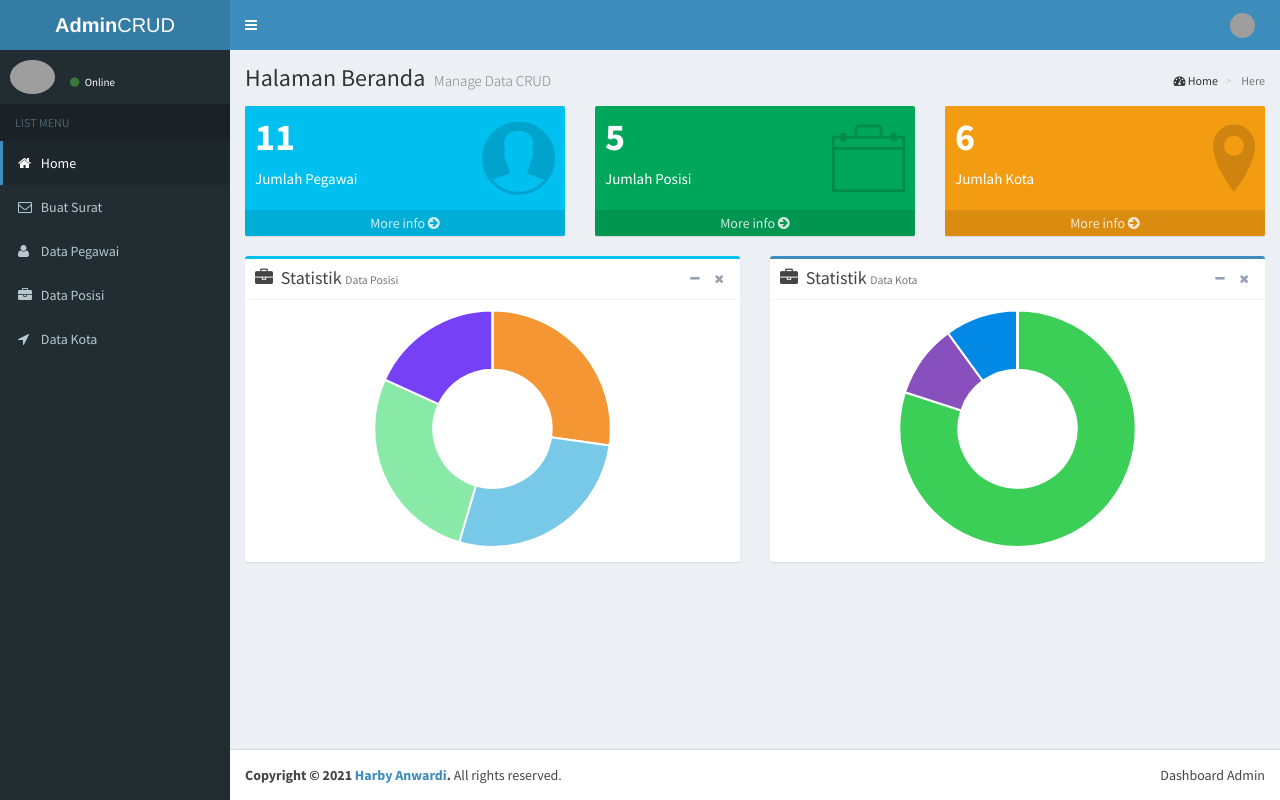
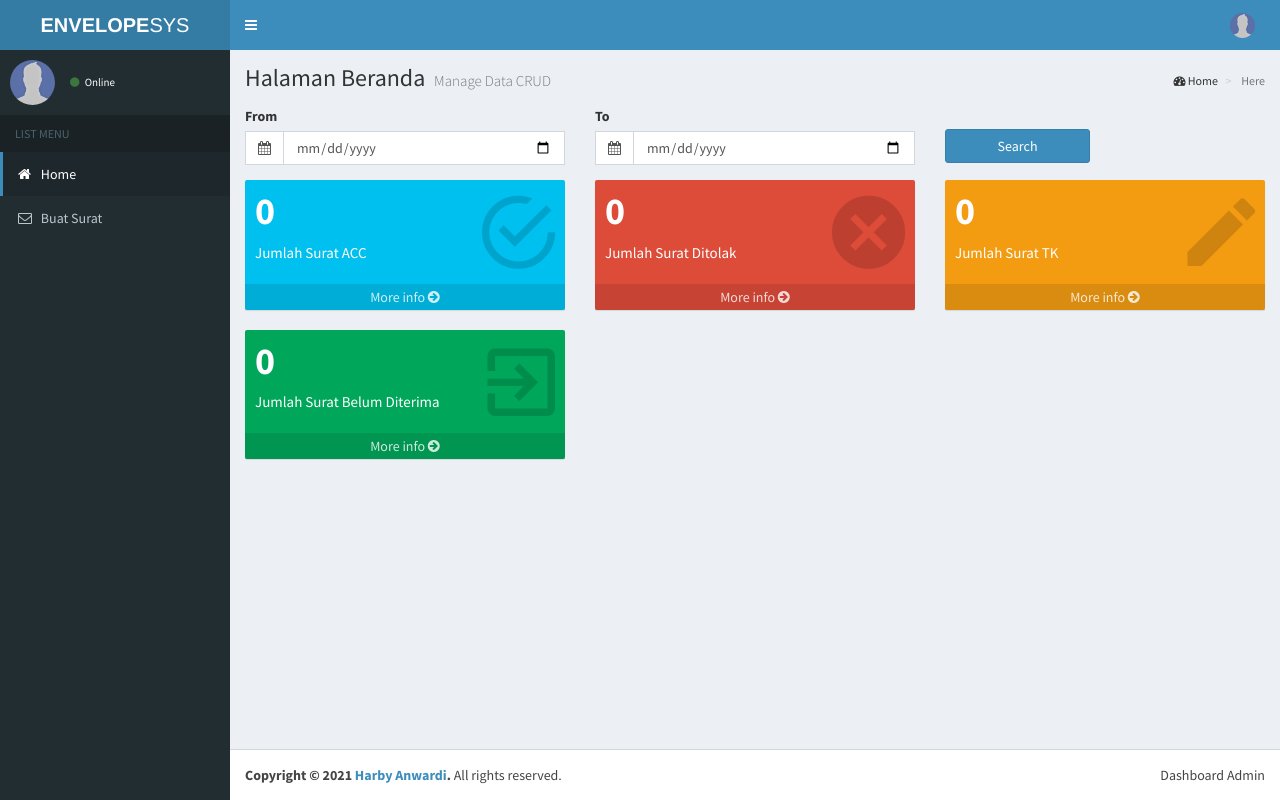
Before and after one commit to harbyanwardi/envelopesys, a CodeIgniter app: page /Home in a window 1280 px wide. Run offline with CodeIgniter, Linux system fonts and the light colour scheme; a user stored in the database is signed in; data comes from the database, SQL or seed files in the repository; data that the repository does not hold is empty; some web fonts are replaced; grey boxes are pictures that could not be loaded.

Commit message:
8-3-2021

```diff
--- a/application/controllers/Home.php
+++ b/application/controllers/Home.php
@@ -7,12 +7,15 @@ class Home extends AUTH_Controller {
 		$this->load->model('M_pegawai');
 		$this->load->model('M_posisi');
 		$this->load->model('M_kota');
+		$this->load->model('Mteam');
 	}
 
-	public function index() {
-		$data['jml_pegawai'] 	= $this->M_pegawai->total_rows();
-		$data['jml_posisi'] 	= $this->M_posisi->total_rows();
-		$data['jml_kota'] 		= $this->M_kota->total_rows();
+	public function index($start='',$end='') {
+
+		$data['jml_acc'] 	= $this->Mteam->total_surat('Acc',$start,$end);
+		$data['jml_belum'] 	= $this->Mteam->total_surat('',$start,$end);
+		$data['jml_tolak'] 	= $this->Mteam->total_surat('Tolak',$start,$end);
+		$data['jml_tk'] 		= $this->Mteam->total_surat('TK',$start,$end);
 		$data['userdata'] 		= $this->userdata;
 
 		$rand = array('0', '1', '2', '3', '4', '5', '6', '7', '8', '9', 'a', 'b', 'c', 'd', 'e', 'f');
--- a/application/models/Mteam.php
+++ b/application/models/Mteam.php
@@ -83,6 +83,26 @@ class Mteam extends CI_Model {
 
 		return $data->num_rows();
 	}
+
+	public function total_surat($ket,$start,$end) {
+		if($start !='' && $end != ''){
+			$where = "and tanggal_surat >='{$start}' and tanggal_surat <='{$end}'";
+		}
+		elseif ($start !='' && $end == '') {
+			$where = "and tanggal_surat >='{$start}'";
+		}
+		elseif ($start =='' && $end != '') {
+			$where = "and tanggal_surat <='{$end}'";
+		}
+		else{
+			$where = '';
+		}
+		$sql = "SELECT * FROM surat WHERE ket_diterima = '{$ket}' {$where}";
+
+		$data = $this->db->query($sql);
+
+		return $data->num_rows();
+	}
 }
 
 /* End of file M_pegawai.php */
--- a/application/views/_layout/_footer.php
+++ b/application/views/_layout/_footer.php
@@ -4,5 +4,5 @@
 		Dashboard Admin
 	</div>
 	<!-- Default to the left -->
-	<strong>Copyright &copy; 2021 <a href="#">Harby Anwardi</a>.</strong> All rights reserved.
+	<strong>Copyright &copy; 2021 <a href="https://www.instagram.com/jokingoding">Harby Anwardi</a>.</strong> All rights reserved.
 </footer>
--- a/application/views/_layout/_header.php
+++ b/application/views/_layout/_header.php
@@ -2,9 +2,9 @@
   <!-- Logo -->
   <a href="<?php echo base_url(); ?>" class="logo">
     <!-- mini logo for sidebar mini 50x50 pixels -->
-    <span class="logo-mini"><small>CRUD</small></span>
+    <span class="logo-mini"><small>ENVELOPE</small></span>
     <!-- logo for regular state and mobile devices -->
-    <span class="logo-lg"><b>Admin</b>CRUD</span>
+    <span class="logo-lg"><b>ENVELOPE</b>SYS</span>
   </a>
 
   <!-- nav -->
--- a/application/views/_layout/_nav.php
+++ b/application/views/_layout/_nav.php
@@ -11,18 +11,18 @@
         <!-- Menu Toggle Button -->
         <a href="<?php echo base_url(); ?>assets/#" class="dropdown-toggle" data-toggle="dropdown">
           <!-- The user image in the navbar-->
-          <img src="<?php echo base_url(); ?>assets/img/<?php echo $userdata->foto; ?>" class="user-image" alt="User Image">
+          <img src="<?php echo base_url(); ?>assets/img/profil1.jpg" class="user-image" alt="User Image">
           <!-- hidden-xs hides the username on small devices so only the image appears. -->
           <span class="hidden-xs"><?php echo $userdata->nama; ?></span>
         </a>
         <ul class="dropdown-menu">
           <!-- The user image in the menu -->
           <li class="user-header">
-            <img src="<?php echo base_url(); ?>assets/img/<?php echo $userdata->foto; ?>" class="img-circle" alt="User Image">
+            <img src="<?php echo base_url(); ?>assets/img/profil1.jpg" class="img-circle" alt="User Image">
 
             <p>
-              <?php echo $userdata->nama; ?> - Web Developer
-              <small>Member since Sep. 2016</small>
+              <?php echo $userdata->nama; ?>
+
             </p>
           </li>
           <!-- Menu Footer-->
--- a/application/views/_layout/_sidebar.php
+++ b/application/views/_layout/_sidebar.php
@@ -5,7 +5,7 @@
     <!-- Sidebar user panel (optional) -->
     <div class="user-panel">
       <div class="pull-left image">
-        <img src="<?php echo base_url(); ?>assets/img/<?php echo $userdata->foto; ?>" class="img-circle" alt="User Image">
+        <img src="<?php echo base_url(); ?>assets/img/profil1.jpg" class="img-circle" alt="User Image">
       </div>
       <div class="pull-left info">
         <p><?php echo $userdata->nama; ?></p>
@@ -31,26 +31,7 @@
           <span>Buat Surat</span>
         </a>
       </li>
-      <li <?php if ($page == 'pegawai') {echo 'class="active"';} ?>>
-        <a href="<?php echo base_url('Pegawai'); ?>">
-          <i class="fa fa-user"></i>
-          <span>Data Pegawai</span>
-        </a>
-      </li>
 
-      <li <?php if ($page == 'posisi') {echo 'class="active"';} ?>>
-        <a href="<?php echo base_url('Posisi'); ?>">
-          <i class="fa fa-briefcase"></i>
-          <span>Data Posisi</span>
-        </a>
-      </li>
-
-      <li <?php if ($page == 'kota') {echo 'class="active"';} ?>>
-        <a href="<?php echo base_url('Kota'); ?>">
-          <i class="fa fa-location-arrow"></i>
-          <span>Data Kota</span>
-        </a>
-      </li>
     </ul>
     <!-- /.sidebar-menu -->
   </section>
--- a/application/views/home.php
+++ b/application/views/home.php
@@ -1,79 +1,84 @@
 <div class="row">
+
+  <div class="col-lg-4 col-xs-6">
+                  <div class="form-group">
+                    <label class="control-label">From</label>
+                    <div class="input-group">
+                      <span class="input-group-addon"><i class="fa fa-calendar"></i></span>
+                      <input type="date" class="form-control" id="dateFrom" name="date_from" autocomplete="off">
+                    </div>
+                  </div>
+                </div>
+                <div class="col-lg-4 col-xs-6">
+                  <div class="form-group">
+                    <label class="control-label">To</label>
+                    <div class="input-group">
+                      <span class="input-group-addon"><i class="fa fa-calendar"></i></span>
+                      <input type="date" class="form-control" id="dateTo" name="date_to" autocomplete="off">
+                    </div>
+                  </div>
+                </div>
+                <div class="col-md-2">
+                  <div class="form-group" style="margin-top: 23px;">
+                    <button id="searchtotal" type="button" class="btn btn-block btn-primary" data-toggle="search">Search</button>
+                  </div>
+                </div>
+
+              </div>
+              <div class="row">
   <div class="col-lg-4 col-xs-6">
     <div class="small-box bg-aqua">
       <div class="inner">
-        <h3><?php echo $jml_pegawai; ?></h3>
+        <h3><?php echo $jml_acc; ?></h3>
 
-        <p>Jumlah Pegawai</p>
+        <p>Jumlah Surat ACC</p>
       </div>
       <div class="icon">
-        <i class="ion ion-ios-contact"></i>
+        <i class="ion ion-android-checkmark-circle"></i>
       </div>
-      <a href="<?php echo base_url('Pegawai') ?>" class="small-box-footer">More info <i class="fa fa-arrow-circle-right"></i></a>
+      <a href="<?php echo base_url('SuratController') ?>" class="small-box-footer">More info <i class="fa fa-arrow-circle-right"></i></a>
     </div>
   </div>
   <div class="col-lg-4 col-xs-6">
-    <div class="small-box bg-green">
+    <div class="small-box bg-red">
       <div class="inner">
-        <h3><?php echo $jml_posisi; ?></h3>
+        <h3><?php echo $jml_tolak; ?></h3>
 
-        <p>Jumlah Posisi</p>
+        <p>Jumlah Surat Ditolak</p>
       </div>
       <div class="icon">
-        <i class="ion ion-ios-briefcase-outline"></i>
+        <i class="ion ion-android-cancel"></i>
       </div>
-      <a href="<?php echo base_url('Posisi') ?>" class="small-box-footer">More info <i class="fa fa-arrow-circle-right"></i></a>
+      <a href="<?php echo base_url('SuratController') ?>" class="small-box-footer">More info <i class="fa fa-arrow-circle-right"></i></a>
     </div>
   </div>
   <div class="col-lg-4 col-xs-6">
     <div class="small-box bg-yellow">
       <div class="inner">
-        <h3><?php echo $jml_kota; ?></h3>
+        <h3><?php echo $jml_tk; ?></h3>
 
-        <p>Jumlah Kota</p>
+        <p>Jumlah Surat TK</p>
       </div>
       <div class="icon">
-        <i class="ion ion-location"></i>
+        <i class="ion ion-android-create"></i>
       </div>
-      <a href="<?php echo base_url('Kota') ?>" class="small-box-footer">More info <i class="fa fa-arrow-circle-right"></i></a>
+      <a href="<?php echo base_url('SuratController') ?>" class="small-box-footer">More info <i class="fa fa-arrow-circle-right"></i></a>
+    </div>
+  </div>
+  <div class="col-lg-4 col-xs-6">
+    <div class="small-box bg-green  ">
+      <div class="inner">
+        <h3><?php echo $jml_belum; ?></h3>
+
+        <p>Jumlah Surat Belum Diterima</p>
+      </div>
+      <div class="icon">
+        <i class="ion ion-android-exit"></i>
+      </div>
+      <a href="<?php echo base_url('SuratController') ?>" class="small-box-footer">More info <i class="fa fa-arrow-circle-right"></i></a>
     </div>
   </div>
 
-  <div class="col-lg-6 col-xs-12">
-    <div class="box box-info">
-      <div class="box-header with-border">
-        <i class="fa fa-briefcase"></i>
-        <h3 class="box-title">Statistik <small>Data Posisi</small></h3>
-
-        <div class="box-tools pull-right">
-          <button type="button" class="btn btn-box-tool" data-widget="collapse"><i class="fa fa-minus"></i>
-          </button>
-          <button type="button" class="btn btn-box-tool" data-widget="remove"><i class="fa fa-times"></i></button>
-        </div>
-      </div>
-      <div class="box-body">
-        <canvas id="data-posisi" style="height:250px"></canvas>
-      </div>
-    </div>
-  </div>
-
-  <div class="col-lg-6 col-xs-12">
-    <div class="box box-primary">
-      <div class="box-header with-border">
-        <i class="fa fa-briefcase"></i>
-        <h3 class="box-title">Statistik <small>Data Kota</small></h3>
-
-        <div class="box-tools pull-right">
-          <button type="button" class="btn btn-box-tool" data-widget="collapse"><i class="fa fa-minus"></i>
-          </button>
-          <button type="button" class="btn btn-box-tool" data-widget="remove"><i class="fa fa-times"></i></button>
-        </div>
-      </div>
-      <div class="box-body">
-        <canvas id="data-kota" style="height:250px"></canvas>
-      </div>
-    </div>
-  </div>
 </div>
 
 <script src="<?php echo base_url(); ?>assets/plugins/chartjs/Chart.min.js"></script>
--- a/application/views/login.php
+++ b/application/views/login.php
@@ -27,7 +27,7 @@
   <body class="hold-transition login-page">
     <div class="login-box">
       <div class="login-logo">
-        <a href="<?php echo base_url(); ?>assets/index2.html"><b>Admin</b>CRUD</a>
+        <a href="<?php echo base_url(); ?>assets/index2.html"><b>ENVELOPE</b>SYS</a>
       </div>
 
       <!-- /.login-logo -->
--- a/application/views/surat/list_data.php
+++ b/application/views/surat/list_data.php
@@ -12,9 +12,9 @@
 
       <td class="text-center" style="min-width:100px;">
         <a href="<?php echo base_url()."SuratController/download/".$surat->id; ?>" class="btn btn-primary"><i class="glyphicon glyphicon-download"></i></a>
-
-        <button class="btn btn-warning update-dataTeam" data-id="<?php echo $surat->id; ?>"><i class="glyphicon glyphicon-pencil"></i></button>
-        <button class="btn btn-danger konfirmasiHapus-team" data-id="<?php echo $surat->id; ?>" data-toggle="modal" data-target="#konfirmasiHapus"><i class="glyphicon glyphicon-trash"></i></button>
+        <button class="btn btn-info detail-dataSurat" data-id="<?php echo $surat->id; ?>"><i class="glyphicon glyphicon-info-sign"></i></button>
+        <button class="btn btn-warning update-dataSurat" data-id="<?php echo $surat->id; ?>"><i class="glyphicon glyphicon-pencil"></i></button>
+        <button class="btn btn-danger konfirmasiHapus-surat" data-id="<?php echo $surat->id; ?>" data-toggle="modal" data-target="#konfirmasiHapus"><i class="glyphicon glyphicon-trash"></i></button>
       </td>
     </tr>
     <?php
--- a/assets/js/ajax.php
+++ b/assets/js/ajax.php
@@ -200,6 +200,21 @@
 				  "autoWidth": false
 				});
 			$('#detail-kota').modal('show');
+		})
+	})
+
+	$(document).on("click", ".detail-dataSurat", function() {
+		var id = $(this).attr("data-id");
+
+		$.ajax({
+			method: "POST",
+			url: "<?php echo base_url('SuratController/detail'); ?>",
+			data: "id=" +id
+		})
+		.done(function(data) {
+			$('#tempat-modal').html(data);
+
+			$('#detail-surat').modal('show');
 		})
 	})
 
@@ -432,6 +447,20 @@
 		})
 	})
 
+	$(document).on("click", ".update-dataSurat", function() {
+		var id = $(this).attr("data-id");
+
+		$.ajax({
+			method: "POST",
+			url: "<?php echo base_url('SuratController/update'); ?>",
+			data: "id=" +id
+		})
+		.done(function(data) {
+			$('#tempat-modal').html(data);
+			$('#update-surat').modal('show');
+		})
+	})
+
 	// $(document).on("click", ".detail-dataTeam", function() {
 	// 	var id = $(this).attr("data-id");
 
@@ -525,6 +554,33 @@
 	  $('.form-msg').html('');
 	})
 
+	$(document).on('submit', '#form-update-surat', function(e){
+		//var data = $(this).serialize();
+		e.preventDefault();
+                 $.ajax({
+                     url:'<?php echo base_url();?>SuratController/prosesUpdate',
+                     type:"post",
+                     data:new FormData(this),
+                     processData:false,
+                     contentType:false,
+                     cache:false,
+                     async:false,
+                      success: function(data){
+                      	var out = jQuery.parseJSON(data);
+                      		tampilSurat();
+                          	if (out.status == 'form') {
+								$('.form-msg').html(out.msg);
+								effect_msg_form();
+							} else {
+								document.getElementById("form-update-surat").reset();
+								$('#update-surat').modal('hide');
+								$('.msg').html(out.msg);
+								effect_msg();
+							}
+                   }
+                 });
+	});
+
 	$(document).on('submit', '#form-update-team', function(e){
 		//var data = $(this).serialize();
 		e.preventDefault();
@@ -555,6 +611,7 @@
 	$(document).on("click", ".konfirmasiHapus-team", function() {
 		id_team = $(this).attr("data-id");
 	})
+
 	$(document).on("click", ".hapus-dataTeam", function() {
 		var id = id_team;
 
@@ -571,6 +628,26 @@
 		})
 	})
 
+	$(document).on("click", ".konfirmasiHapus-surat", function() {
+		id_team = $(this).attr("data-id");
+	})
+
+	$(document).on("click", ".hapus-dataSurat", function() {
+		var id = id_team;
+
+		$.ajax({
+			method: "POST",
+			url: "<?php echo base_url('SuratController/delete'); ?>",
+			data: "id=" +id
+		})
+		.done(function(data) {
+			$('#konfirmasiHapus').modal('hide');
+			tampilSurat();
+			$('.msg').html(data);
+			effect_msg();
+		})
+	})
+
 	$('#tambah-team').on('hidden.bs.modal', function () {
 	  $('.form-msg').html('');
 	})
@@ -578,4 +655,13 @@
 	$('#update-team').on('hidden.bs.modal', function () {
 	  $('.form-msg').html('');
 	})
+
+	$('#searchtotal').click(function(e) {
+		e.preventDefault();
+		var startDate 	= $("#dateFrom").val();
+		var endDate 	= $("#dateTo").val();
+		var baseurl = "<?php echo base_url(); ?>";
+		window.location = baseurl + 'Home/index/'+startDate+'/'+endDate;
+
+	});
 </script>
```
Also changed, not shown: application/controllers/SuratController.php (+25 -12 lines), application/views/modals/modal_detail_surat.php (added, +116 -0 lines), application/views/modals/modal_update_surat.php (added, +110 -0 lines), README.md, 1 other file.
